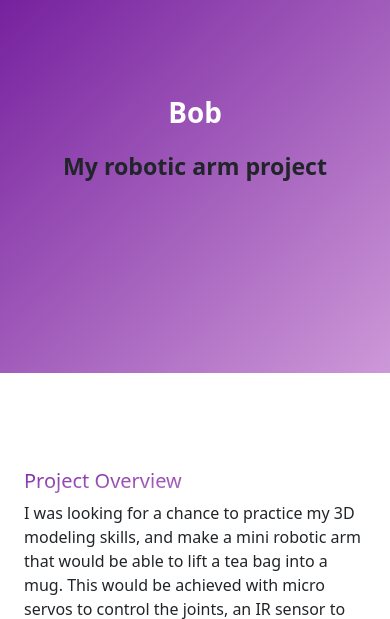
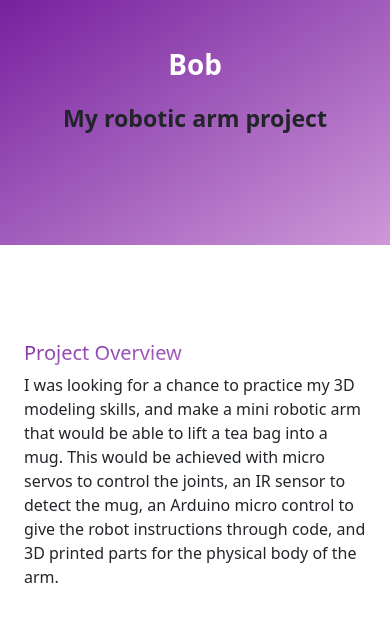
Before and after one commit to geraldbean/angies-projects, a PHP site: page /Bob.html in a window 390 px wide. Shown: the part 62-681 px from the top of the page. Run offline with PHP 8.4, Linux system fonts and the light colour scheme; some libraries are stand-ins or nearby versions.

Commit message:
thinner banner

```diff
--- a/HomePage/css/style.css
+++ b/HomePage/css/style.css
@@ -221,7 +221,7 @@ h6,
 
 /* Hero Header */
 .hero-header {
-  padding: 4rem 0; /* reduced from 16rem to make image/text align better */
+  padding: 2rem 0; /* reduced from 16rem to make image/text align better */
   background: linear-gradient(to bottom right, var(--primary), var(--secondary));
   display: flex;
   align-items: center;
@@ -229,7 +229,7 @@ h6,
 
 @media (max-width: 991.98px) {
     .hero-header {
-        padding: 6rem 0 9rem 0;
+        padding: 3rem 0 4rem 0;
     }
 }
 
```
